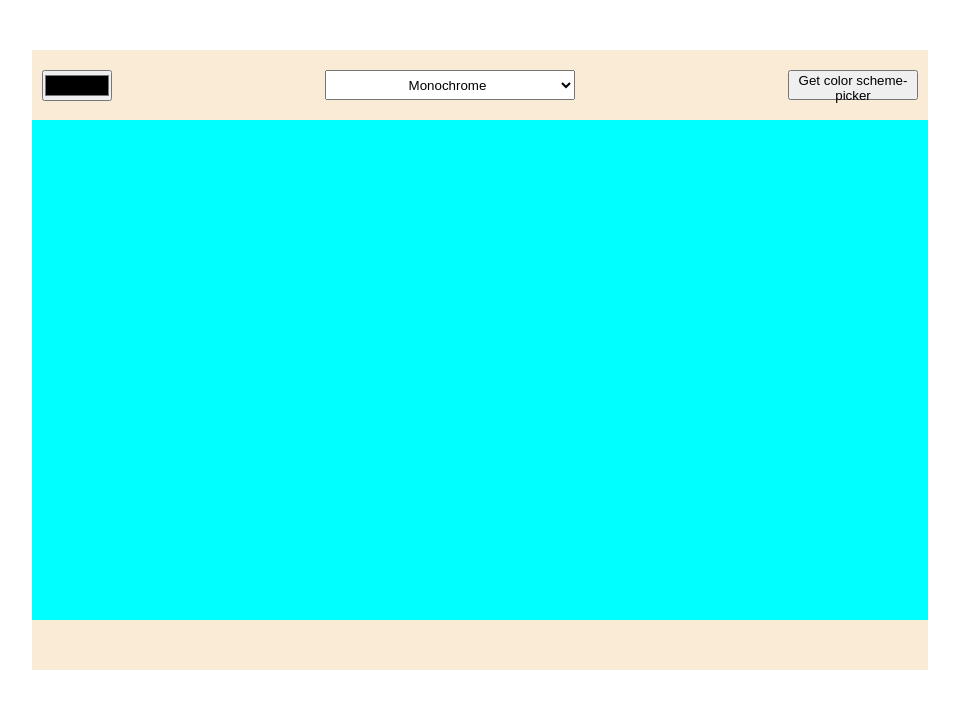
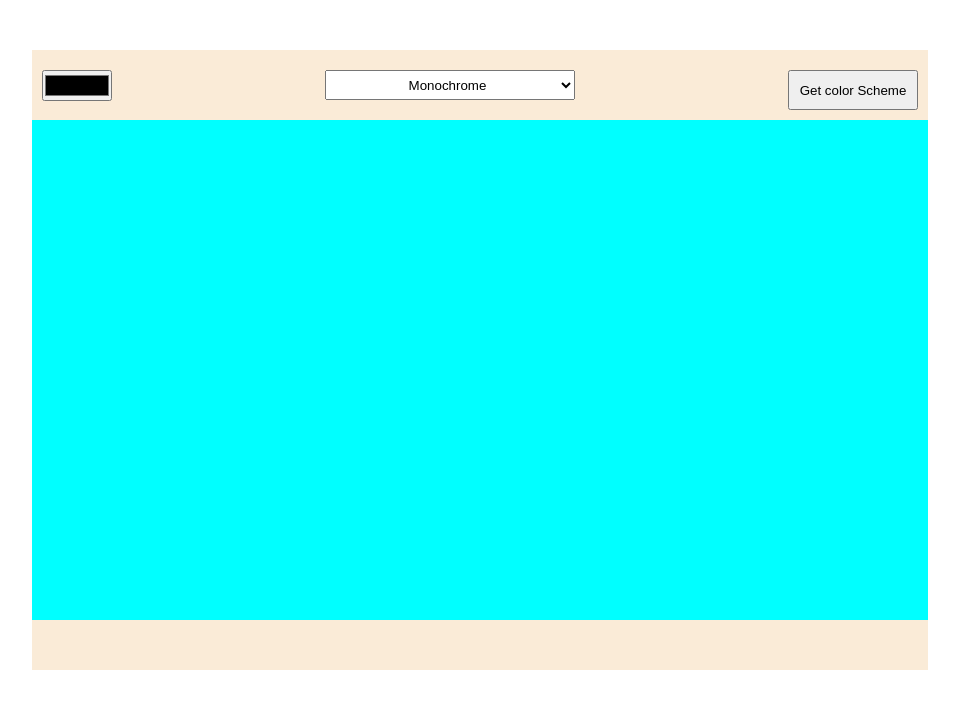
Before and after one commit to Momosa123/Color-picker, a plain HTML site: page index.html in a window 1280 px wide. Shown: the whole page, without its empty margins (160-1119 px from the left). Drawn offline with Linux system fonts and the light colour scheme.

Commit message:
modification bouton color picker

```diff
--- a/index.html
+++ b/index.html
@@ -21,7 +21,7 @@
           <option value="triad">triad</option>
           <option value="quad">Quad</option>
         </select>
-        <button>Get color scheme-picker</button>
+        <button>Get color Scheme</button>
       </form>
       <div id="color-container">
         <div id="premiere-couleur" class="color-font"></div>
--- a/style.css
+++ b/style.css
@@ -36,9 +36,13 @@ input[type="color"] {
 
 button {
   width: 13rem;
-  height: 3rem;
+  height: 4rem;
   float: right;
   margin-bottom: 0;
+}
+
+button:hover {
+  cursor: pointer;
 }
 #color-container,
 #color-container-hex {
```
